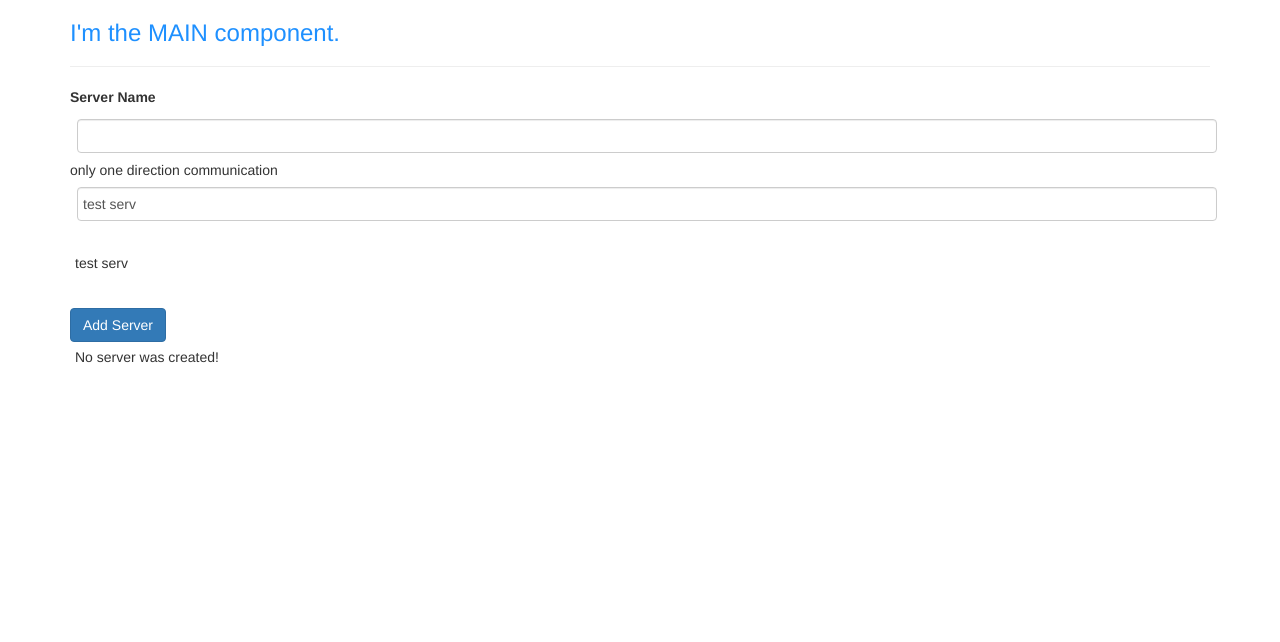
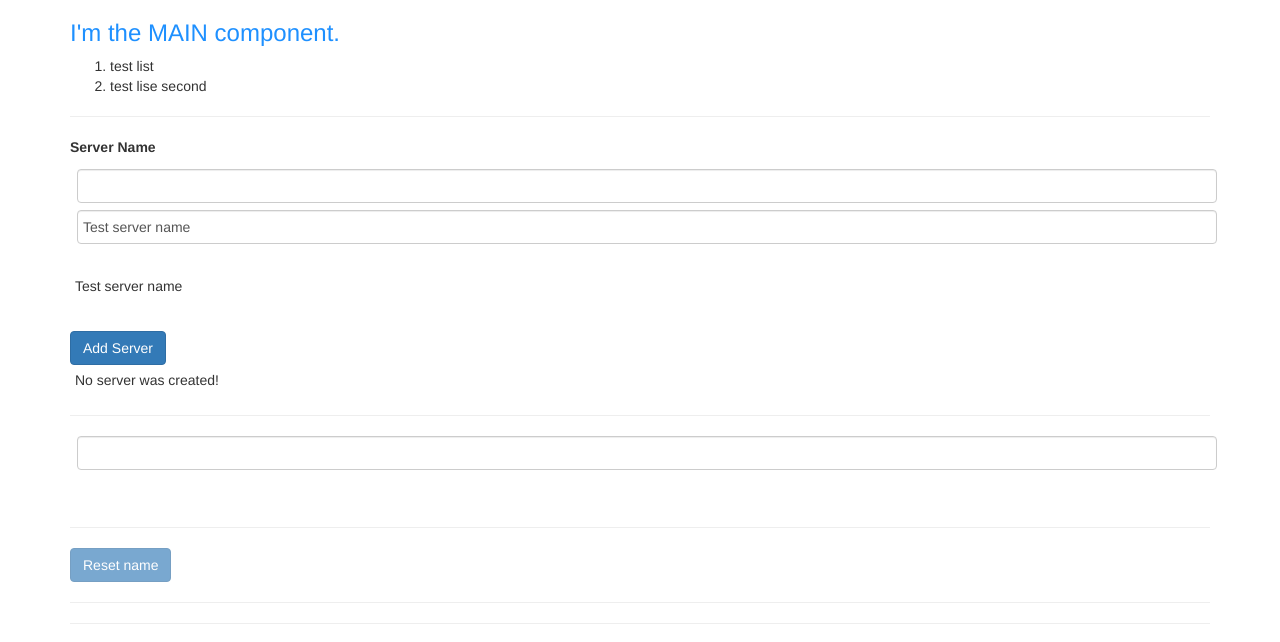
Before and after one commit to adam-pietka/angular-my-dream-apps, an Angular app: page / in a window 1280 px wide. Shown: the top 642 px of the page. Built offline with nearby package versions, Linux system fonts and the light colour scheme.

Commit message:
module 30-35 ngModule + some fun with buttons and input fields

```diff
--- a/src/app/app.component.html
+++ b/src/app/app.component.html
@@ -1,6 +1,10 @@
 <div class="container">
 
   <h3>I'm the MAIN component.</h3>
+  <ol>
+    <li>test list</li>
+    <li>test lise second</li>
+  </ol>
   <hr>
   <app-servers></app-servers>
 <!--  <app-warming-alerts></app-warming-alerts>-->
--- a/src/app/servers/servers.component.html
+++ b/src/app/servers/servers.component.html
@@ -2,7 +2,7 @@
 <input
   type="text"
   class="form-control"
-  (input)="onUpdateServerName($event)"> only one direction communication
+  (input)="onUpdateServerName($event)"> <!--only one direction communication-->
 <input
   type="text"
   class="form-control"
@@ -17,14 +17,37 @@
 <!--  (click)="serversCreation='serber has been created.'" >Add Server</button>--><!--directly we can put logic in code like this-->
 <!--<p [innerText]="allowNewServer"></p>-->
 <br>
-<p>{{serversCreation}}</p>
+<p>{{serversCreation}} </p>
+<hr>
+<input
+  type="text"
+  class="form-control"
+  [(ngModel)]="newName"
+>
+
+<p>
+  <label>{{newName}}</label>
+</p><hr>
+
+
+<button
+  class="btn btn-primary"
+  [disabled]="newName === ''"
+  (click)="newName=''"
+  >Reset name
+</button>
+<hr>
+
+
+
+
 
 
 <!--<h1>
   it's SERVERS components
-</h1>
+</h1>-->
 <hr>
-<app-server></app-server>
-<app-server></app-server>-->
+<!--<app-server></app-server>-->
+<!--<app-server></app-server>-->
 <!--<app-warming-alerts></app-warming-alerts>-->
 <!--<app-success-alert></app-success-alert>-->
--- a/src/app/servers/servers.component.ts
+++ b/src/app/servers/servers.component.ts
@@ -11,7 +11,8 @@ import { Component, OnInit } from '@angular/core';
 export class ServersComponent implements OnInit {
   allowNewServer = false;
   serversCreation = 'No server was created!';
-  serverName = 'test serv'
+  serverName = 'Test server name';
+  newName = '';
 
   constructor() {
     setTimeout(() => {
@@ -29,4 +30,18 @@ export class ServersComponent implements OnInit {
   onUpdateServerName(event: any) {
     this.serverName = event.target.value;
   }
+
+
+
+
+
+
+
+  // onUpdateNewUserName(updateNewName: any) {
+  //   if (updateNewName.target.value.size > 0) {
+  //     // this.allowNewName = true;
+  //   }
+  //
+  // }
+
 }
```
